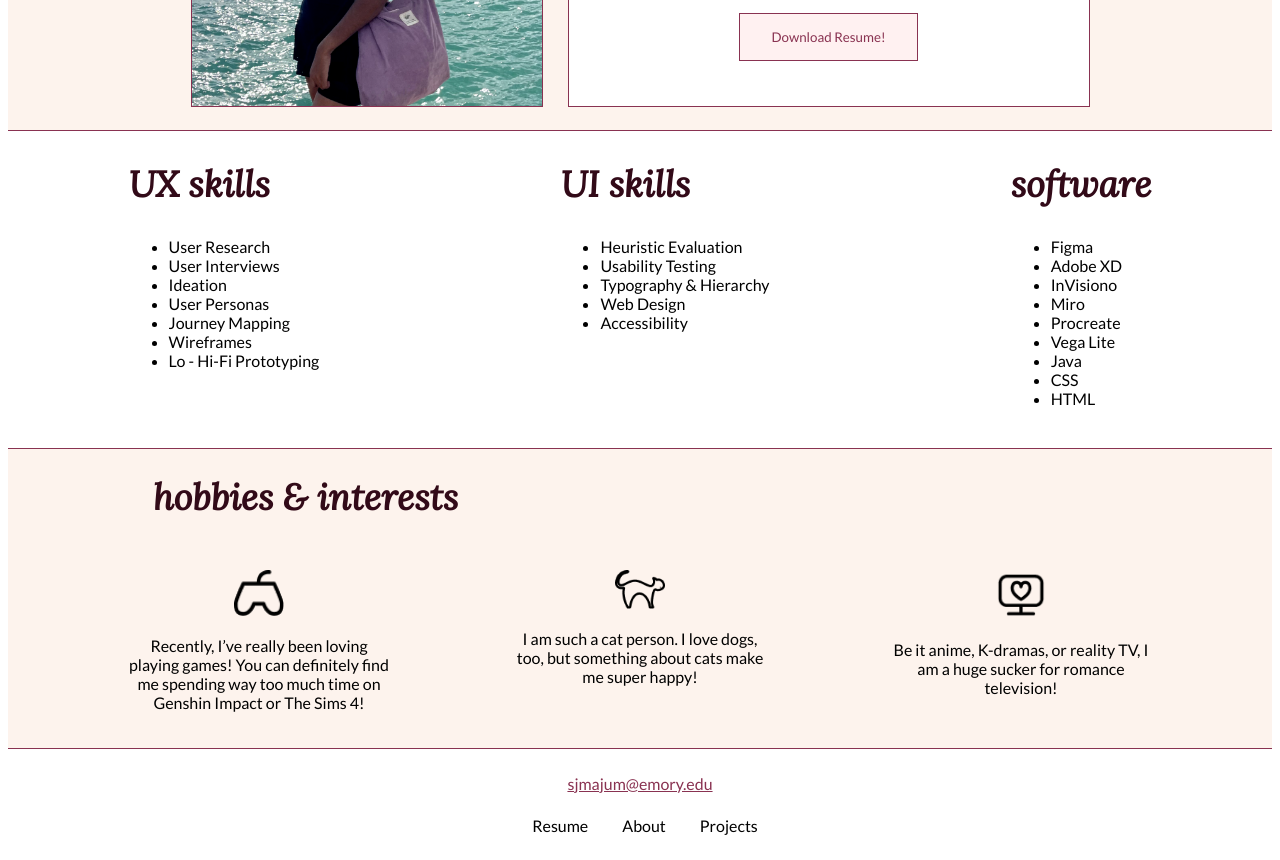
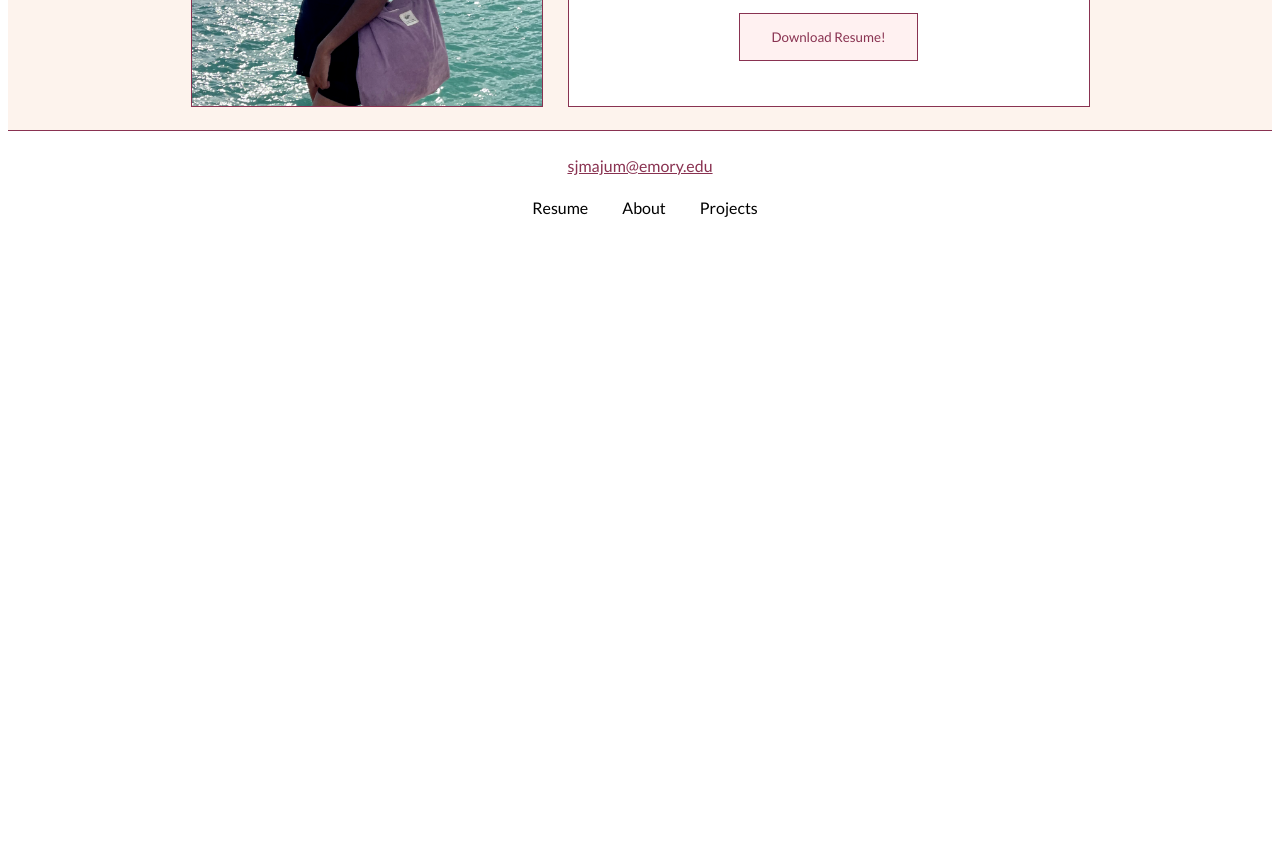
Before and after one commit to suvra2001/UX_UI_HW_17, a plain HTML site: page index.html in a window 1280 px wide. Shown: the part 425-1285 px from the top of the page. After the commit the page ends 800 px from the top, so only its background shows below. Drawn offline with Linux system fonts and the light colour scheme.

Commit message:
removed m18
removed skills and hobbies

```diff
--- a/index.html
+++ b/index.html
@@ -39,61 +39,6 @@
                 <button class="Magenta_Button">Download Resume!</button>
             </div>
         </section>
-
-        <section class="Skills">
-            <div class="UX_Skills">
-                <h1>UX skills</h1>
-                <ul>
-                    <li>User Research</li>
-                    <li>User Interviews</li>
-                    <li>Ideation</li>
-                    <li>User Personas</li>
-                    <li>Journey Mapping</li>
-                    <li>Wireframes</li>
-                    <li>Lo - Hi-Fi Prototyping</li>
-                </ul>
-            </div>
-            <div class="UI_Skills">
-                <h1>UI skills</h1>
-                <ul>
-                    <li>Heuristic Evaluation</li>
-                    <li>Usability Testing</li>
-                    <li>Typography & Hierarchy</li>
-                    <li>Web Design</li>
-                    <li>Accessibility</li>
-                </ul>
-            </div>
-            <div class="software">
-                <h1>software</h1>
-                <ul>
-                    <li>Figma</li>
-                    <li>Adobe XD</li>
-                    <li>InVisiono</li>
-                    <li>Miro</li>
-                    <li>Procreate</li>
-                    <li>Vega Lite</li>
-                    <li>Java</li>
-                    <li>CSS</li>
-                    <li>HTML</li>
-                </ul>
-            </div>
-        </section>
-        <h1 style="border-top: 1px solid #893251; padding-top: 25px; padding-left: 145px;  background-color: #fdf3ed; margin-bottom: 0;">hobbies & interests</h1>
-        <section class="hobbies">
-            <div class="game">
-                <img src="./images/console_icon.png" width="50px">
-                <p>Recently, I’ve really been loving playing games! You can definitely find me spending way too much time on Genshin Impact or The Sims 4!</p>
-            </div>
-            <div class="cat">
-                <img src="./images/cat_icon.png" width="50px">
-                <p>I am such a cat person. I love dogs, too, but something about cats make me super happy!</p>
-            </div>
-            <div class="drama">
-                <img src="./images/tv_icon.png" width="50px">
-                <p>Be it anime, K-dramas, or reality TV, I am a huge sucker for romance television!</p>
-            </div>
-        </section>
-
         <footer>
             <a href="mailto:%20sjmajum@emory.edu">sjmajum@emory.edu</a>
             <ul class="bottomfooter">
```
